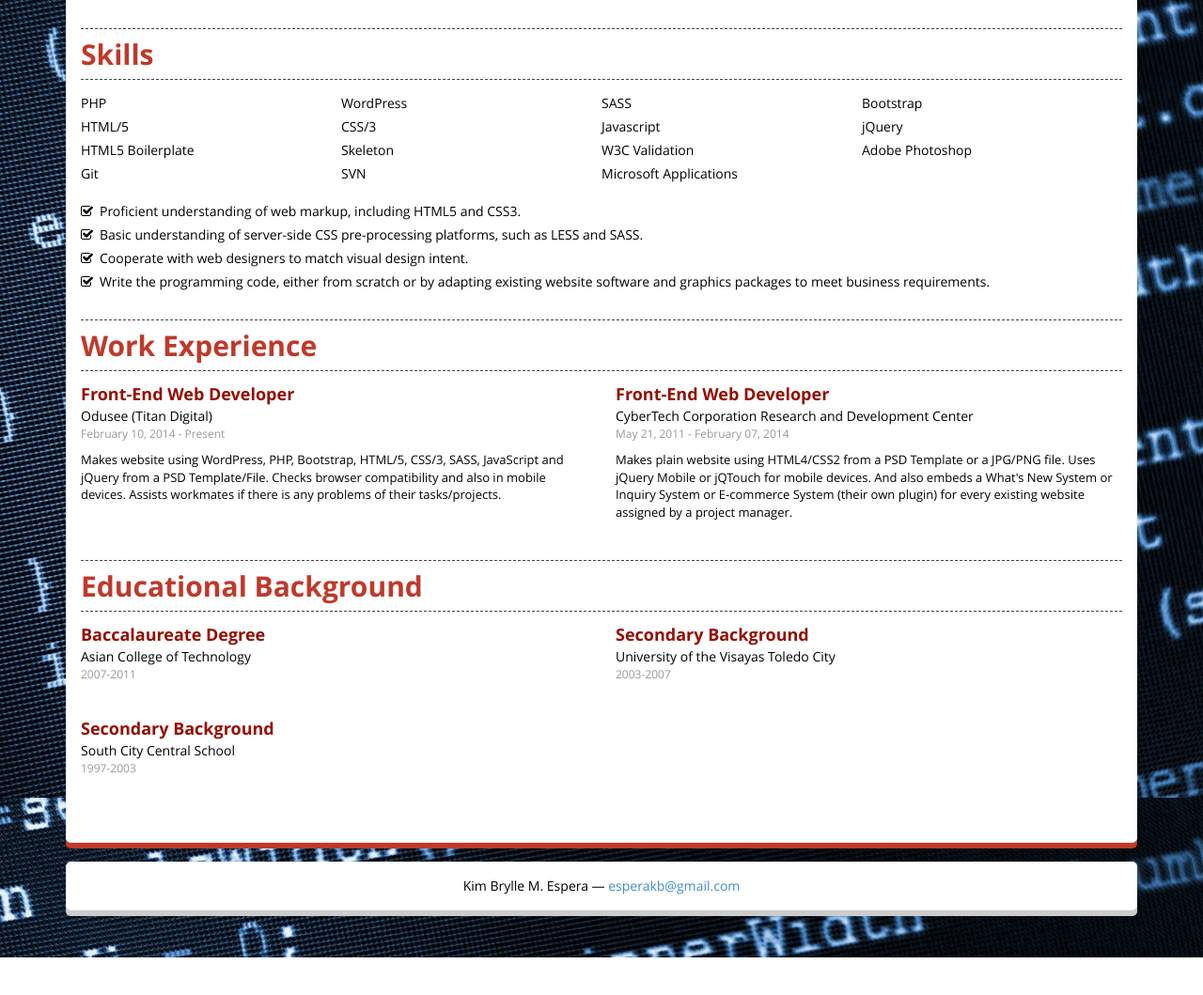
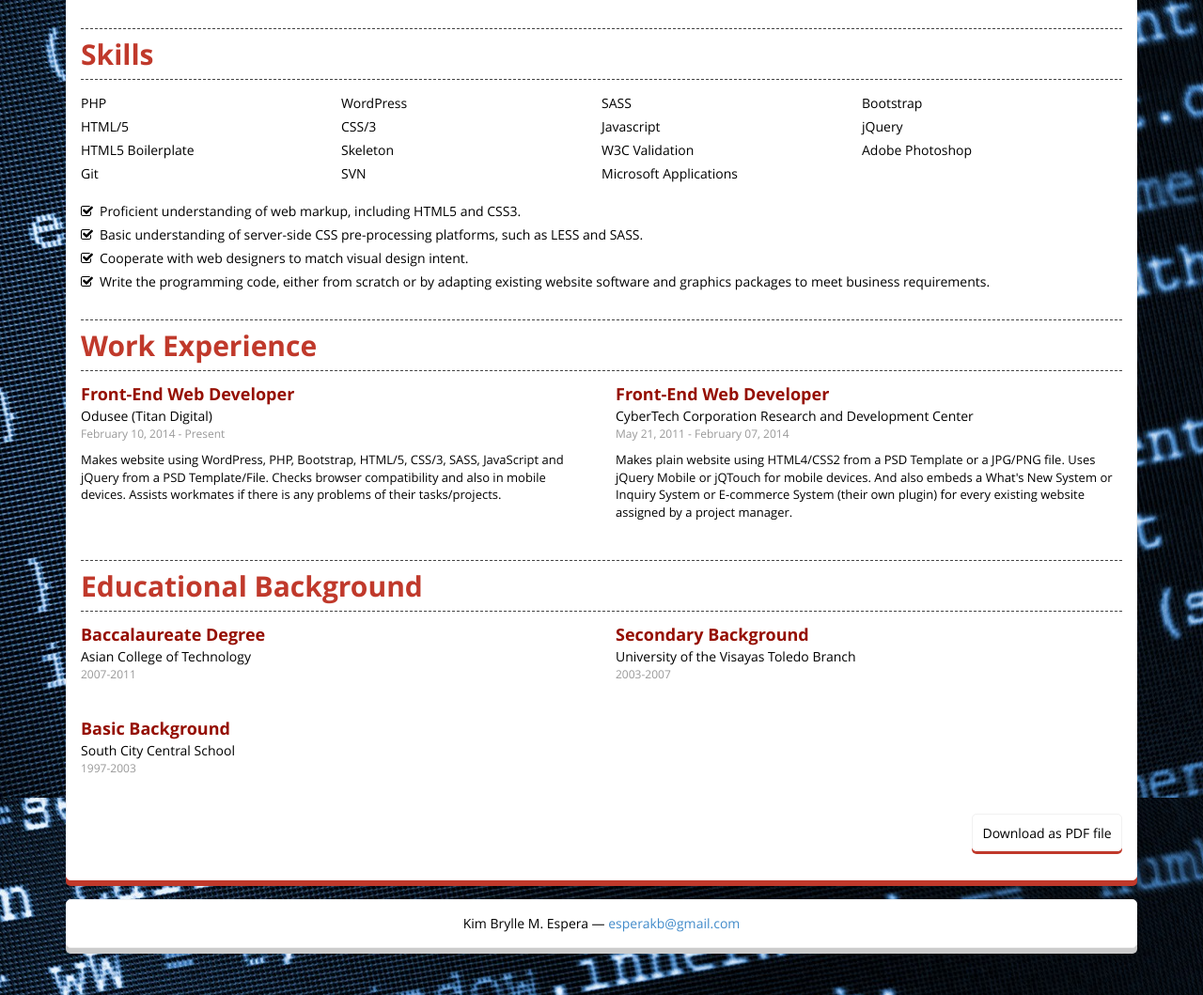
Before and after one commit to kimbrylle/kimbrylle.github.io, a PHP site: page / in a window 1280 px wide, after a click on "RESUME". Shown: the part 231-1290 px from the top of the page at 94% size. Before the commit the page ends 1250 px from the top, so only its background shows below. Run offline with PHP 8.4, Linux system fonts and the light colour scheme.

Commit message:
Added pdf file

```diff
--- a/css/styles.css
+++ b/css/styles.css
@@ -252,6 +252,32 @@ header h4 {
 	padding: 0 10px 0 0;
 }
 
+.pdf-download {
+	border: 1px solid #f1f1f1;
+	color: #000;
+	-webkit-border-radius: 5px;
+	   -moz-border-radius: 5px;
+			border-radius: 5px;
+	-webkit-box-shadow: 0px 3px 0px #c0392b;
+	   -moz-box-shadow: 0px 3px 0px #c0392b;
+			box-shadow: 0px 3px 0px #c0392b;
+	display: block;
+	float: right;
+	height: 40px;
+	line-height: 40px;
+	text-align: center;
+	width: 160px;
+}
+
+.pdf-download:focus,
+.pdf-download:hover {
+	-webkit-box-shadow: 0px 4px 0px #c0392b;
+	   -moz-box-shadow: 0px 4px 0px #c0392b;
+			box-shadow: 0px 4px 0px #c0392b;
+	color: #000;
+	text-shadow: 0 0 1px #000;
+}
+
 /* portfolio-content */
 .portfolio-content h2 {
 	margin: 0 0 15px 0;
--- a/index.html
+++ b/index.html
@@ -66,7 +66,7 @@
 						<!-- about-content end -->
 
 						<!-- resume-content begin -->
-						<div class="resume-content" id="resume">
+						<div class="resume-content clearfix" id="resume">
 							<div class="skills">
 								<h2>Skills</h2>
 								<ul class="skills-list">
@@ -125,17 +125,19 @@
 
 									<div class="edu-item col-xs-12 col-sm-6">
 										<h4 class="edu-title">Secondary Background</h4>
-										<div class="edu-schl">University of the Visayas Toledo City</div>
+										<div class="edu-schl">University of the Visayas Toledo Branch</div>
 										<div class="edu-date">2003-2007</div>
 									</div>
 
 									<div class="edu-item col-xs-12 col-sm-6">
-										<h4 class="edu-title">Secondary Background</h4>
+										<h4 class="edu-title">Basic Background</h4>
 										<div class="edu-schl">South City Central School</div>
 										<div class="edu-date">1997-2003</div>
 									</div>
 								</div>
 							</div>
+
+							<a class="pdf-download" href="docs/resume.pdf"  target="_blank" title="Download as PDF File">Download as PDF file</a>
 
 						</div>
 						<!-- resume-content end -->
```
Also changed, not shown: 1 other file.
